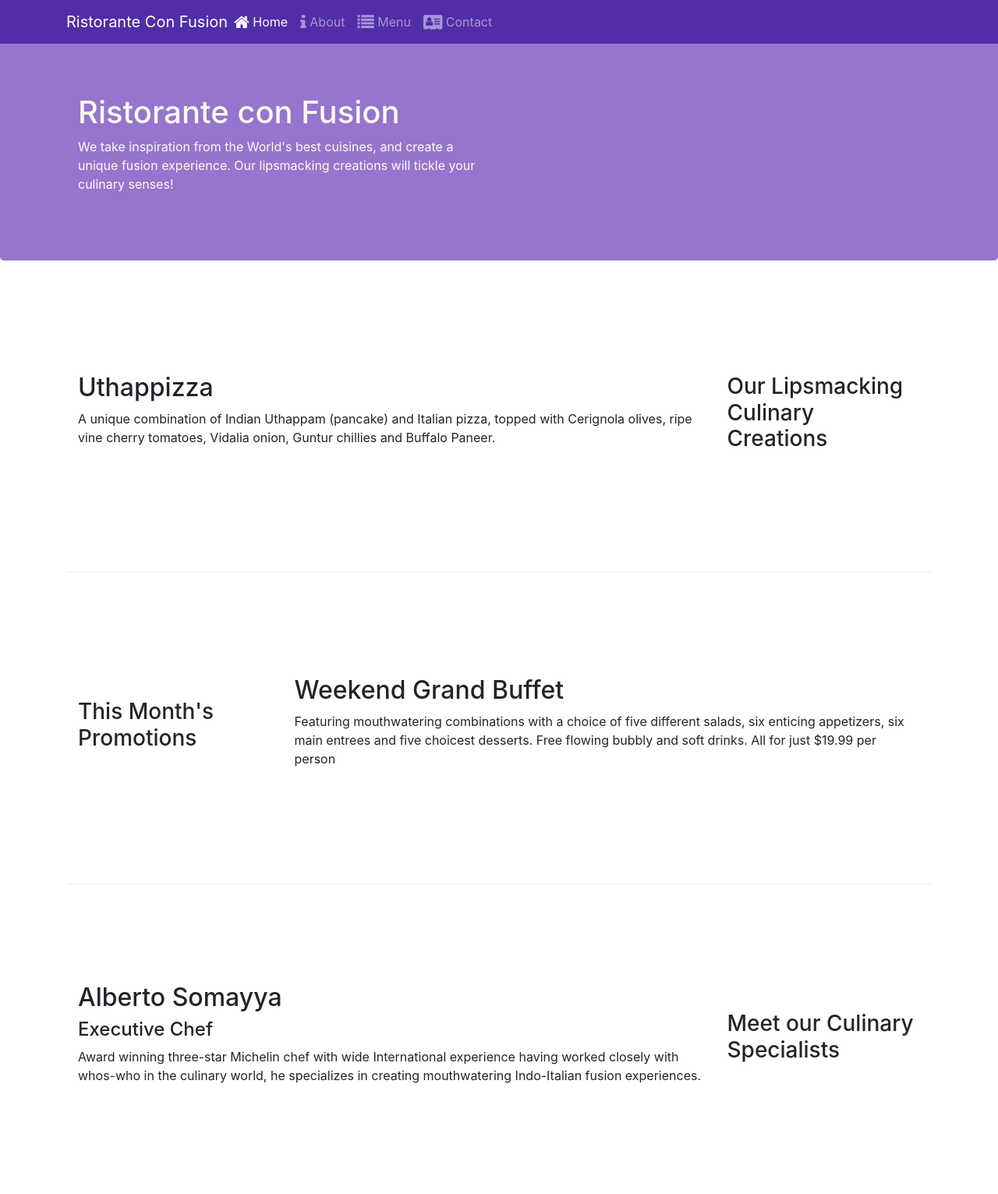
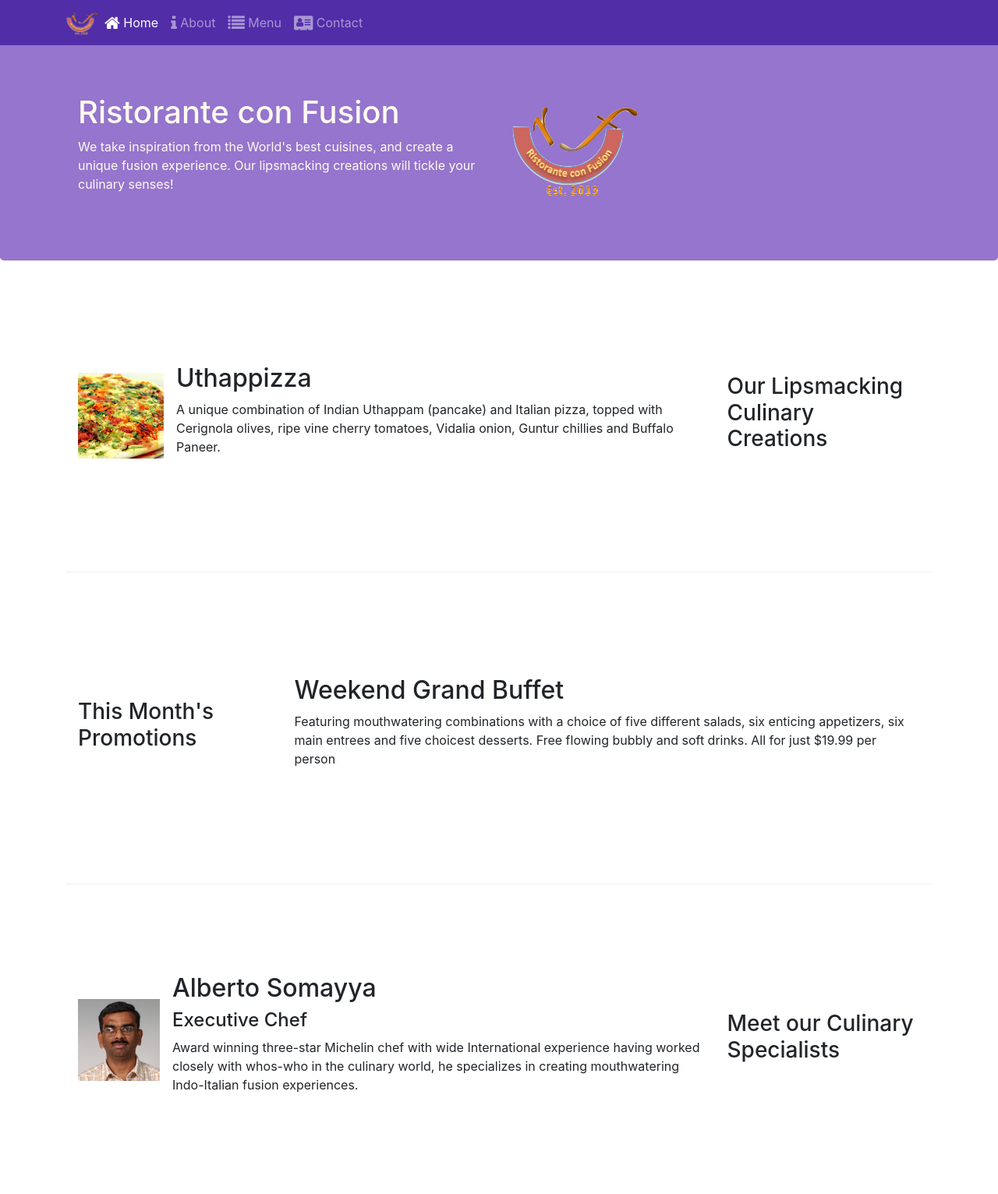
Before and after one commit to manpreet-singh18/bootstrap, a website: page index.html in a window 1280 px wide. Shown: the top 1531 px of the page at 78% size. Drawn offline with nearby package versions, Linux system fonts and the light colour scheme.

Commit message:
images and media

```diff
--- a/index.html
+++ b/index.html
@@ -21,7 +21,7 @@
         <button class="navbar-toggler" type="button" data-toggle="collapse" data-target="#Navbar">
             <span class="navbar-toggler-icon"></span>
         </button>
-        <a class="navbar-brand mr-auto" href="#">Ristorante Con Fusion</a>
+        <a class="navbar-brand mr-auto" href="#"><img src="/img/logo.png" alt="logo" height="30" width="41"></a>
         <div class="collapse navbar-collapse" id="Navbar">
         <ul class="navbar-nav mr-auto">
             <li class="nav-item"><a class="nav-link active" href="#"><span class="fa fa-home fa-lg"></span> Home</a></li>
@@ -38,7 +38,8 @@
                     <h1>Ristorante con Fusion</h1>
                     <p>We take inspiration from the World's best cuisines, and create a unique fusion experience. Our lipsmacking creations will tickle your culinary senses!</p>
                 </div>
-                <div class="col-12 col-sm">
+                <div class="col-12 col-sm align-self-center" >
+   <img src="/img/logo.png" alt="logo" class="image-fluid">
                 </div>
             </div>
         </div>
@@ -50,9 +51,15 @@
                 <h3>Our Lipsmacking Culinary Creations</h3>
             </div>
             <div class="col col-sm order-sm-first col-md">
-                <h2>Uthappizza</h2>
-                <p>A unique combination of Indian Uthappam (pancake) and Italian pizza, topped with Cerignola olives, ripe vine cherry tomatoes, Vidalia onion, Guntur chillies and Buffalo Paneer.</p>
-            </div>
+                <div class="media">
+                    <img src="/img/uthappizza.png" class="d-flex mr-3 align-self-center" alt="uthappizza">
+                    <div class="media-body">
+                        <h2 class="mt-0">Uthappizza</h2>
+                        <p>A unique combination of Indian Uthappam (pancake) and Italian pizza, topped with Cerignola olives, ripe vine cherry tomatoes, Vidalia onion, Guntur chillies and Buffalo Paneer.</p>
+
+                    </div>
+                </div>
+                </div>
         </div>
 
 
@@ -71,10 +78,16 @@
                 <h3>Meet our Culinary Specialists</h3>
             </div>
             <div class="col col-sm order-sm-first col-md">
-                <h2>Alberto Somayya</h2>
-                <h4>Executive Chef</h4>
-                <p>Award winning three-star Michelin chef with wide International experience having worked closely with whos-who in the culinary world, he specializes in creating mouthwatering Indo-Italian fusion experiences. </p>
-            </div>
+                <div class="media">
+                    <img src="/img/alberto.png" alt="Alberto"  class="d-flex mr-3 align-self-center">
+                    <div class="media-body">
+                        <h2 class="mt-0">Alberto Somayya</h2>
+                        <h4>Executive Chef</h4>
+                        <p>Award winning three-star Michelin chef with wide International experience having worked closely with whos-who in the culinary world, he specializes in creating mouthwatering Indo-Italian fusion experiences. </p>
+
+                    </div>
+                </div>
+               </div>
         </div>
     </div>
 
```
Also changed, not shown: aboutus.html (+4 -3 lines), contactus.html (+4 -3 lines), img/alberto.png (added), img/buffet.png (added), img/logo.png (added), img/uthappizza.png (added), 1 other file.
